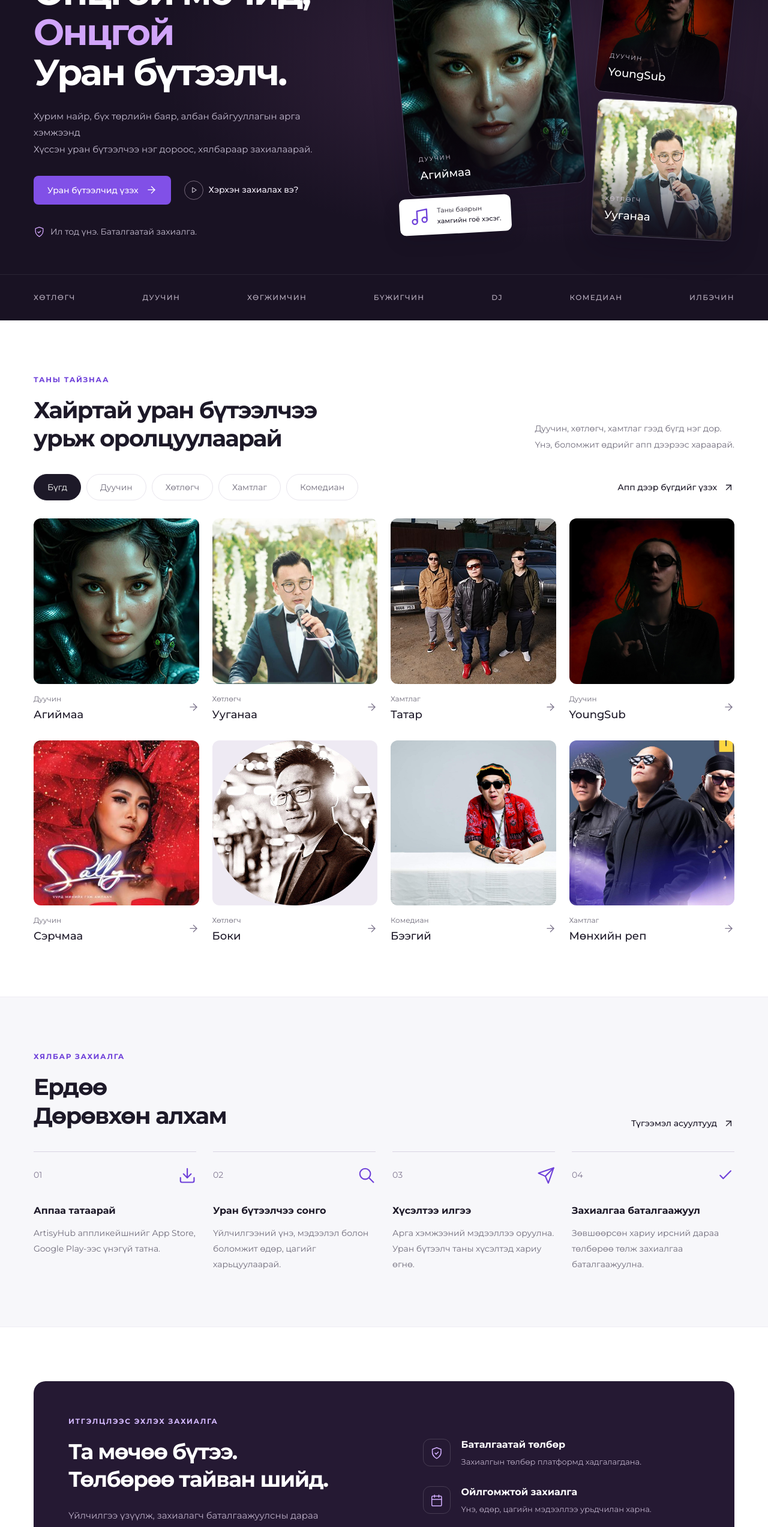
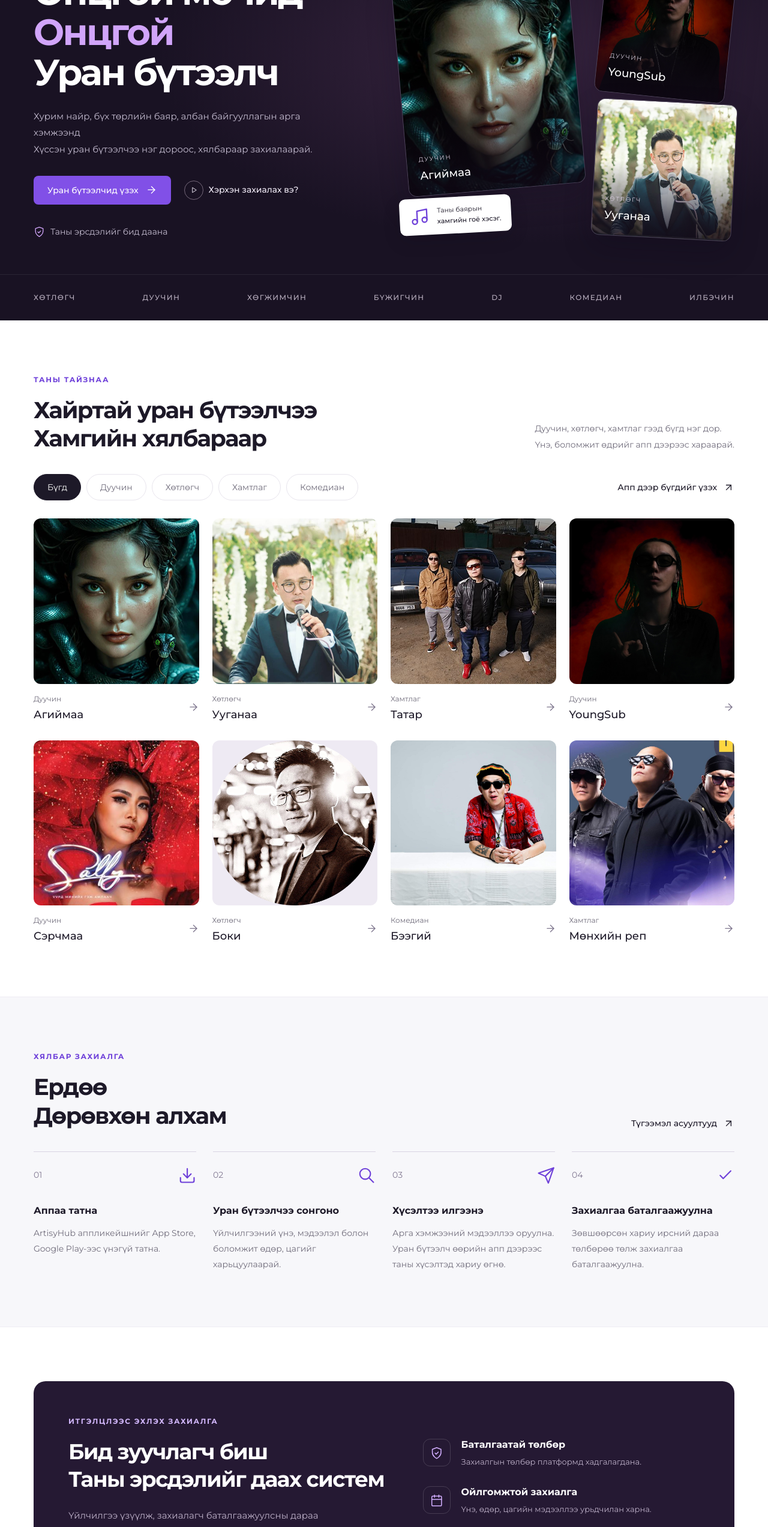
Before and after one commit to munkhbold010/ArtisyHub-repository, an Angular app: page /home in a window 1280 px wide. Shown: the part 234-2779 px from the top of the page at 60% size. Built offline with nearby package versions, Linux system fonts and the light colour scheme.

Commit message:
Update home.component.html

```diff
--- a/src/app/pages/home/home.component.html
+++ b/src/app/pages/home/home.component.html
@@ -2,13 +2,13 @@
   <div class="container hero-layout">
     <div class="hero-copy">
       <p class="eyebrow light">УРАН БҮТЭЭЛЧ ЗАХИАЛГЫН ПЛАТФОРМ</p>
-      <h1 id="hero-title">Онцгой мөчид,<br><span>Онцгой</span><br>Уран бүтээлч.</h1>
+      <h1 id="hero-title">Онцгой мөчид<br><span>Онцгой</span><br>Уран бүтээлч</h1>
       <p class="hero-description">Хурим найр, бүх төрлийн баяр, албан байгууллагын арга хэмжээнд<br class="desktop-break"> Хүссэн уран бүтээлчээ нэг дороос, хялбараар захиалаарай.</p>
       <div class="hero-actions">
         <a class="button button-primary" routerLink="/home" fragment="artists">Уран бүтээлчид үзэх <app-icon name="arrow-right"></app-icon></a>
         <a class="hero-secondary" routerLink="/home" fragment="how-it-works"><span class="play-button"><app-icon name="play"></app-icon></span>Хэрхэн захиалах вэ?</a>
       </div>
-      <div class="hero-assurance"><app-icon name="shield"></app-icon><span>Ил тод үнэ. Баталгаатай захиалга.</span></div>
+      <div class="hero-assurance"><app-icon name="shield"></app-icon><span>Таны эрсдэлийг бид даана</span></div>
     </div>
     <div class="hero-gallery" aria-label="ArtisyHub-ийн уран бүтээлчид">
       <figure class="portrait portrait-main"><img src="assets/artists/aagiimaa.jpg" alt="Дуучин Агиймаа" width="896" height="896" fetchpriority="high"><figcaption><span>ДУУЧИН</span><strong>Агиймаа</strong></figcaption></figure>
@@ -20,7 +20,7 @@
   <div class="hero-bottom"><div class="container service-line"><span>ХӨТЛӨГЧ</span><span>ДУУЧИН</span><span>ХӨГЖИМЧИН</span><span>БҮЖИГЧИН</span><span>DJ</span><span>КОМЕДИАН</span><span>ИЛБЭЧИН</span></div></div>
 </section>
 <section class="section container" id="artists" aria-labelledby="artists-title">
-  <div class="section-heading"><div><p class="eyebrow">ТАНЫ ТАЙЗНАА</p><h2 id="artists-title">Хайртай уран бүтээлчээ<br>урьж оролцуулаарай</h2></div><p class="section-description">Дуучин, хөтлөгч, хамтлаг гээд бүгд нэг дор.<br>Үнэ, боломжит өдрийг апп дээрээс хараарай.</p></div>
+  <div class="section-heading"><div><p class="eyebrow">ТАНЫ ТАЙЗНАА</p><h2 id="artists-title">Хайртай уран бүтээлчээ<br>Хамгийн хялбараар</h2></div><p class="section-description">Дуучин, хөтлөгч, хамтлаг гээд бүгд нэг дор.<br>Үнэ, боломжит өдрийг апп дээрээс хараарай.</p></div>
   <div class="category-bar" role="group" aria-label="Уран бүтээлчийн төрлөөр шүүх"><button type="button" *ngFor="let category of categories" class="category-button" [class.selected]="selectedCategory === category" [attr.aria-pressed]="selectedCategory === category" (click)="selectedCategory = category">{{ category }}</button><a class="text-link catalog-link" routerLink="/home" fragment="download">Апп дээр бүгдийг үзэх <app-icon name="arrow-up-right"></app-icon></a></div>
   <p class="sr-only" role="status" aria-live="polite">{{ artists.length }} уран бүтээлч харагдаж байна.</p>
   <div class="artist-grid"><a *ngFor="let artist of artists" class="artist-card" routerLink="/home" fragment="download" [attr.aria-label]="artist.name + ' — апп дээрээс үнэ, боломжит өдрийг харах'"><div class="artist-image"><img [src]="artist.image" [alt]="artist.name" loading="lazy" width="600" height="600"><span class="artist-open"><app-icon name="arrow-up-right"></app-icon></span></div><div class="artist-caption"><div><p>{{ artist.category }}</p><h3>{{ artist.name }}</h3></div><app-icon name="arrow-right"></app-icon></div></a></div>
@@ -28,18 +28,18 @@
 <section class="steps-section" id="how-it-works" aria-labelledby="steps-title"><div class="container section">
   <div class="section-heading"><div><p class="eyebrow">ХЯЛБАР ЗАХИАЛГА</p><h2 id="steps-title">Ердөө <br>Дөрөвхөн алхам</h2></div><a class="text-link" routerLink="/question">Түгээмэл асуултууд <app-icon name="arrow-up-right"></app-icon></a></div>
   <div class="steps-grid">
-    <div class="step"><div class="step-top"><span>01</span><app-icon name="download"></app-icon></div><h3>Аппаа татаарай</h3><p>ArtisyHub аппликейшнийг App Store, Google Play-ээс үнэгүй татна.</p></div>
-    <div class="step"><div class="step-top"><span>02</span><app-icon name="search"></app-icon></div><h3>Уран бүтээлчээ сонго</h3><p>Үйлчилгээний үнэ, мэдээлэл болон боломжит өдөр, цагийг харьцуулаарай.</p></div>
-    <div class="step"><div class="step-top"><span>03</span><app-icon name="send"></app-icon></div><h3>Хүсэлтээ илгээ</h3><p>Арга хэмжээний мэдээллээ оруулна. Уран бүтээлч таны хүсэлтэд хариу өгнө.</p></div>
-    <div class="step"><div class="step-top"><span>04</span><app-icon name="check"></app-icon></div><h3>Захиалгаа баталгаажуул</h3><p>Зөвшөөрсөн хариу ирсний дараа төлбөрөө төлж захиалгаа баталгаажуулна.</p></div>
+    <div class="step"><div class="step-top"><span>01</span><app-icon name="download"></app-icon></div><h3>Аппаа татна</h3><p>ArtisyHub аппликейшнийг App Store, Google Play-ээс үнэгүй татна.</p></div>
+    <div class="step"><div class="step-top"><span>02</span><app-icon name="search"></app-icon></div><h3>Уран бүтээлчээ сонгоно</h3><p>Үйлчилгээний үнэ, мэдээлэл болон боломжит өдөр, цагийг харьцуулаарай.</p></div>
+    <div class="step"><div class="step-top"><span>03</span><app-icon name="send"></app-icon></div><h3>Хүсэлтээ илгээнэ</h3><p>Арга хэмжээний мэдээллээ оруулна. Уран бүтээлч өөрийн апп дээрээс таны хүсэлтэд хариу өгнө.</p></div>
+    <div class="step"><div class="step-top"><span>04</span><app-icon name="check"></app-icon></div><h3>Захиалгаа баталгаажуулна</h3><p>Зөвшөөрсөн хариу ирсний дараа төлбөрөө төлж захиалгаа баталгаажуулна.</p></div>
   </div>
 </div></section>
 <section class="container section"><div class="trust-panel">
-  <div class="trust-copy"><p class="eyebrow light">ИТГЭЛЦЛЭЭС ЭХЛЭХ ЗАХИАЛГА</p><h2>Та мөчөө бүтээ.<br>Төлбөрөө тайван шийд.</h2><p>Үйлчилгээ үзүүлж, захиалагч баталгаажуулсны дараа төлбөр уран бүтээлчид шилжинэ.</p><a class="button button-white" routerLink="/advantage">ArtisyHub-ийн давуу тал <app-icon name="arrow-up-right"></app-icon></a></div>
+  <div class="trust-copy"><p class="eyebrow light">ИТГЭЛЦЛЭЭС ЭХЛЭХ ЗАХИАЛГА</p><h2>Бид зуучлагч биш<br>Таны эрсдэлийг даах систем</h2><p>Үйлчилгээ үзүүлж, захиалагч баталгаажуулсны дараа төлбөр уран бүтээлчид шилжинэ.</p><a class="button button-white" routerLink="/advantage">ArtisyHub-ийн давуу тал <app-icon name="arrow-up-right"></app-icon></a></div>
   <div class="trust-features"><div><span class="feature-icon"><app-icon name="shield"></app-icon></span><div><h3>Баталгаатай төлбөр</h3><p>Захиалгын төлбөр платформд хадгалагдана.</p></div></div><div><span class="feature-icon"><app-icon name="calendar"></app-icon></span><div><h3>Ойлгомжтой захиалга</h3><p>Үнэ, өдөр, цагийн мэдээллээ урьдчилан харна.</p></div></div><div><span class="feature-icon"><app-icon name="receipt"></app-icon></span><div><h3>eBarimt авах боломжтой</h3><p>Хувь хүн эсвэл байгууллага дээрээ баримт авна.</p></div></div></div>
 </div></section>
 <section class="container voices-section" aria-labelledby="voices-title">
-  <div class="section-heading"><div><p class="eyebrow">УРАН БҮТЭЭЛЧДИЙН ҮГ</p><h2 id="voices-title">Хамтдаа бүтээж буй итгэл.</h2></div></div>
+  <div class="section-heading"><div><p class="eyebrow">УРАН БҮТЭЭЛЧДИЙН СЭТГЭГДЭЛ</p><h2 id="voices-title">Хамтдаа бүтээж буй итгэл.</h2></div></div>
   <div class="quotes-grid">
     <figure class="quote-card"><span class="quote-mark" aria-hidden="true">“</span><blockquote>Уран бүтээлч захиалагч нарын гүүр болсон үнэхээр сайхан аппликейшн.</blockquote><figcaption><img src="assets/artists/tanhai.jpg" alt="" width="52" height="52" loading="lazy"><div><strong>Танхай ерөөлч</strong><span>Уран бүтээлч</span></div></figcaption></figure>
     <figure class="quote-card"><span class="quote-mark" aria-hidden="true">“</span><blockquote>Санхүүгийн мэдээлэл нь ил тод. Бид ч бас өөрсдийн үнэ, мэдээллээ давхар хянаад явах боломжтой.</blockquote><figcaption><img src="assets/artists/aagiimaa.jpg" alt="" width="52" height="52" loading="lazy"><div><strong>Агиймаа</strong><span>Дуучин</span></div></figcaption></figure>
```
